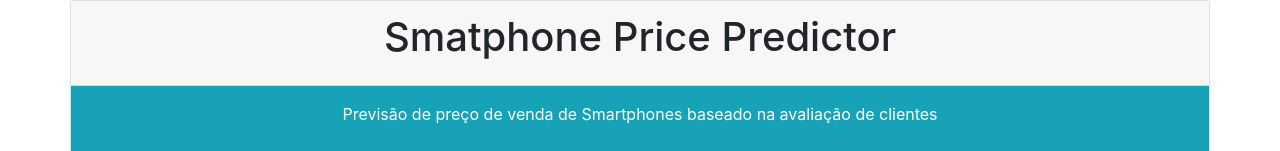
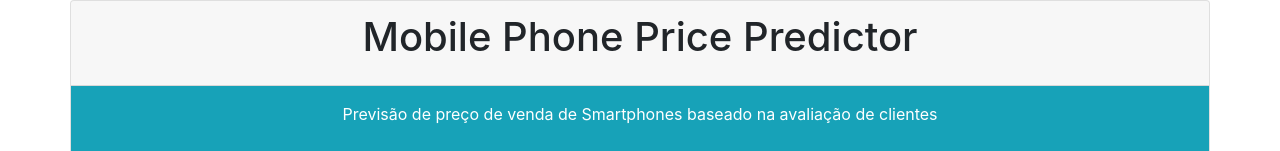
Before and after one commit to FelipeeBR/machine-learning, a Flask app: page / in a window 1280 px wide. Shown: the top 151 px of the page. Run offline with Flask 3, Linux system fonts and the light colour scheme; parts of the project's set-up code (start-up, migrations or seed data) failed here and were passed over; some libraries are stand-ins or nearby versions.

Commit message:
Update index.html

```diff
--- a/smartphone_price_predictor/templates/index.html
+++ b/smartphone_price_predictor/templates/index.html
@@ -13,7 +13,7 @@
         <div class="row">
             <div class="card mt-50" style="width: 100%; height: 100%">
                 <div class="card-header" style="text-align: center">
-                    <h1 class="card-title text-center">Smatphone Price Predictor</h1>
+                    <h1 class="card-title text-center">Mobile Phone Price Predictor</h1>
                 </div>
                 <div class="card-body p-3 mb-2 bg-info text-white" style="width: 100%; text-align: center;">
                     <div>
```
